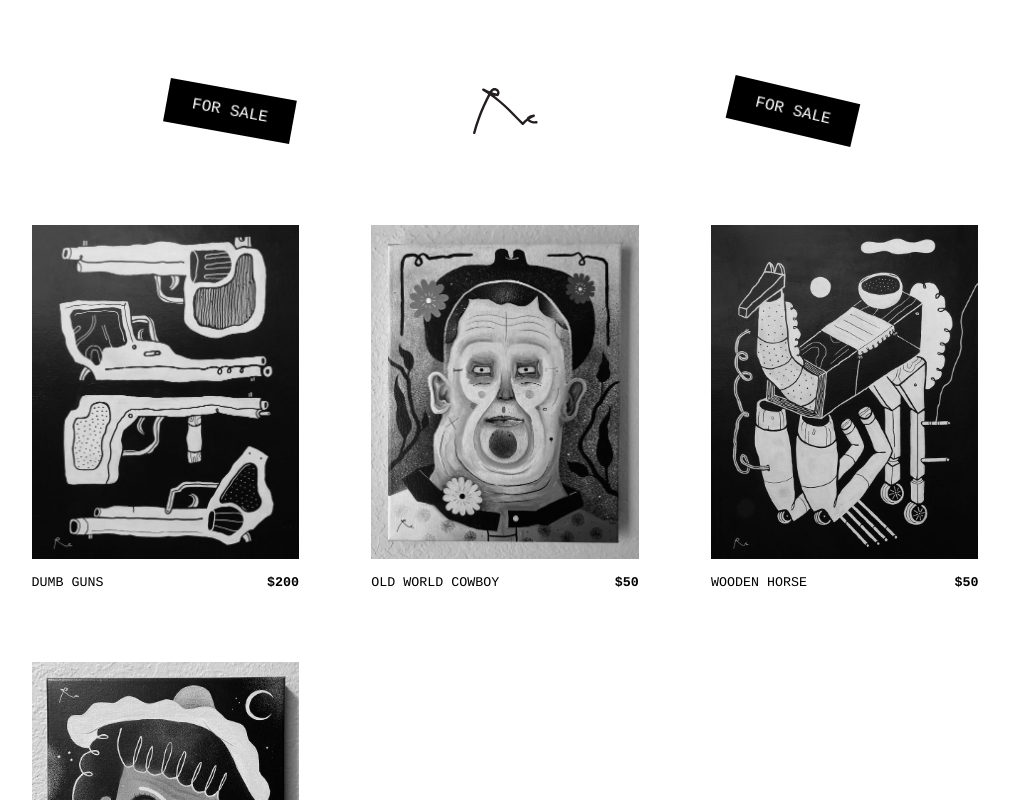
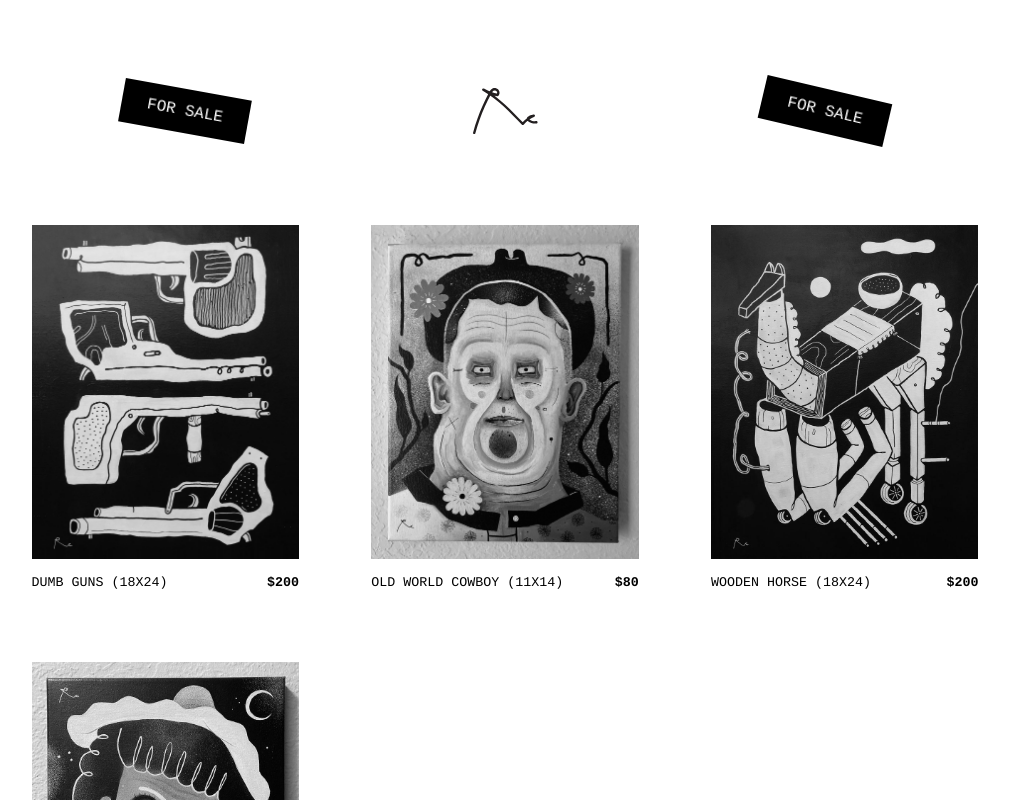
Before and after one commit to rcroxyosox2/robhasapen, a React (Create React App) app: page / in a window 1280 px wide. Shown: the top 800 px of the page, without its empty margins (135-1144 px from the left). Built offline with nearby package versions, Linux system fonts and the light colour scheme.

Commit message:
more stuff

```diff
--- a/src/BTCDetails/index.js
+++ b/src/BTCDetails/index.js
@@ -2,7 +2,6 @@ import styled from 'styled-components';
 import { useState, useEffect, useRef } from 'react';
 import { CSSTransition } from 'react-transition-group';
 import { btcWalletOnCoinBase, contactEmail } from '../constants';
-import { CopyToClipboard } from 'react-copy-to-clipboard';
 import btcAddrImg from '../images/btcaddr.png';
 
 const EmailButtonStyle = styled.button`
@@ -14,6 +13,7 @@ const EmailButtonStyle = styled.button`
 
 export const BTCDetailsStyle = styled.span.attrs({ className: 'BTCDetailsStyle' })`
   display: block;
+  background: ${props => props.theme.colors.white};
   img {
     max-width: 46%;
     margin-bottom: 1em;
@@ -71,17 +71,19 @@ const BTCDetails = ({ title, message: messageFromProps }) => {
   const handleAddressInputlick = (e) => {
     e.stopPropagation();
     e.target.select();
-    setCbValue(e.target.value);
-
-    if (copiedMessageTimout.current) {
+    const prompt = window.prompt('Copy the BTC address below', e.target.value);
+    if (!prompt) {
       return;
     }
+    // if (copiedMessageTimout.current) {
+    //   return;
+    // }
 
-    setCopiedMessageIn(true);
-    copiedMessageTimout.current = setTimeout(() => {
-      setCopiedMessageIn(false);
-      copiedMessageTimout.current = null;
-    }, flagAnimationTime);
+    // setCopiedMessageIn(true);
+    // copiedMessageTimout.current = setTimeout(() => {
+    //   setCopiedMessageIn(false);
+    //   copiedMessageTimout.current = null;
+    // }, flagAnimationTime);
   }
 
   const handleEmailClick = (e) => {
@@ -102,9 +104,7 @@ const BTCDetails = ({ title, message: messageFromProps }) => {
       <CSSTransition in={copiedMessageIn} timeout={flagAnimationTime}>
         <FlagStyle>Copied to clipboard</FlagStyle>
       </CSSTransition>
-      <CopyToClipboard text={cbValue}>
         <BTCAddressInputStyle value={btcWalletOnCoinBase} onClick={handleAddressInputlick} readOnly />
-      </CopyToClipboard>
       <section>
         <img src={btcAddrImg} />
         <aside>
--- a/src/Button/BTCButton/index.js
+++ b/src/Button/BTCButton/index.js
@@ -54,7 +54,7 @@ const BTCButton = ({ price, title }) => {
       <BTCButonStyle onClick={handleClick} opened={buttonOpen} data-message={`Pay with Bitcoin and get a ${btcDiscountPerc}% discount`}>
         <span>
           <img src={btcImg} />
-          <span>B{price} BTC</span>
+          <span>${price} USD</span>
         </span>
         { buttonOpen ? <BTCDetails title={title} /> : null}
       </BTCButonStyle>
--- a/src/DetailView/index.js
+++ b/src/DetailView/index.js
@@ -6,6 +6,7 @@ import { BaseButtonStyle } from '../Button/styles';
 import BTCButton from '../Button/BTCButton';
 import EmailButton from '../Button/EmailButton';
 import InstaButton from '../Button/InstaButton';
+import { btcDiscountPerc } from '../constants';
 
 const DetailViewStyle = styled.div`
   display: flex;
@@ -101,16 +102,18 @@ const DetailView = ({ item: itemFromProps, closeModal }) => {
             <hr />
             <span>{getSizeFromItem(item)}</span>
           </li>
+          { item.media ? (
           <li>
             <span>Media</span>
             <hr />
-            <span>Some kind of media</span>
+            <span>{item.media}</span>
           </li>
+          ): null}
         </ul>
         <nav>
           <h4>Purchase:</h4>
-          <VenmoButton price={100} />
-          <BTCButton price={0.002} title={item.title} />
+          <VenmoButton price={item.price.usd} />
+          <BTCButton price={item.price.usd - (item.price.usd * (btcDiscountPerc * 0.01))} title={item.title} />
         </nav>
         <nav>
           <h4>Contact:</h4>
--- a/src/Footer/index.js
+++ b/src/Footer/index.js
@@ -6,6 +6,7 @@ import gramImg from '../images/gram.svg';
 import mailImg from '../images/mail.svg';
 import venmoImg from '../images/venmo.svg';
 import Container from '../Container';
+import mixins from '../Themes/mixins';
 import BTCDetails, { BTCDetailsStyle } from '../BTCDetails';
 
 import {
@@ -34,10 +35,16 @@ const FooterStyle = styled.footer`
         transform: translateX(-50%);
         border: 1px solid ${props => props.theme.colors.black};
         border-top: none;
+        box-shadow: 0 0 30px ${ props => mixins.rgba(props.theme.colors.black, 0.2) };
+        @media (max-width: 580px) {
+          left: -150%;
+        }
+        @media (max-width: 414px) {
+          left: -280%;
+        }
       }
     }
   }
-
 `;
 
 const IconStyle = styled.span.attrs({ role: 'img' })`
--- a/src/Header/index.js
+++ b/src/Header/index.js
@@ -17,6 +17,7 @@ const HeaderStyle = styled.header`
   align-items: center;
   justify-content: center;
   padding-top: 11vh;
+  position: relative;
   &:before, &:after {
     content: "for sale";
     text-transform: uppercase;
@@ -27,21 +28,21 @@ const HeaderStyle = styled.header`
     animation-fill-mode: both;
   }
   &:before {
-    margin-left: -43vw;
+    left: 20%;
     transform: rotate(-14deg);
     animation: ${anim} 15s infinite ease-in-out;
   }
   &:after {
-    margin-right: -45vw;
+    right: 20%;
     transform: rotate(12deg);
     animation: ${anim} 10s infinite ease-in-out;
   }
   @media (max-width: 580px) {
     &:before {
-      margin-left: -200px;
+      left: 10%;
     }
     &:after {
-      margin-right: -200px;
+      right: 10%;
     }
   }
 `;
--- a/src/ItemList/index.js
+++ b/src/ItemList/index.js
@@ -1,7 +1,7 @@
 import { useState } from 'react';
 import styled from 'styled-components';
 import { useNavigate } from 'react-router-dom';
-import items, { getItemByKey } from '../items';
+import items, { getItemByKey, getSizeFromItem } from '../items';
 import Modal from '../Modal';
 import DetailView from '../DetailView';
 import withIsMobile from '../hoc/withIsMobile';
@@ -73,7 +73,7 @@ const ItemList = ({ isMobile }) => {
         <button key={item.key} onClick={handleClick(item.key)}>
           <img src={item.img} />
           <aside>
-            <h3>{item.title}</h3>
+            <h3>{item.title} ({getSizeFromItem(item)})</h3>
             <data data-type="usd">${item.price.usd}</data>
           </aside>
         </button>
--- a/src/items.js
+++ b/src/items.js
@@ -10,7 +10,6 @@ const items = [
     img: dumbGunsImg,
     price: {
       usd: 200,
-      btc: 0.002,
     },
     size: {
       w: 18,
@@ -24,13 +23,13 @@ const items = [
     title: 'Old World Cowboy',
     img: oldWorldCowboyImg,
     price: {
-      usd: 50,
-      btc: 0.002,
+      usd: 80,
     },
     size: {
-      w: 18,
-      h: 24,
-    }
+      w: 11,
+      h: 14,
+    },
+    media: 'acrylic & spraypaint on canvas',
   },
 
   {
@@ -38,13 +37,13 @@ const items = [
     title: 'Wooden Horse',
     img: woodenHorseImg,
     price: {
-      usd: 50,
-      btc: 0.002,
+      usd: 200,
     },
     size: {
       w: 18,
       h: 24,
-    }
+    },
+    media: 'acrylic on canvas',
   },
 
   {
@@ -52,17 +51,17 @@ const items = [
     title: 'Gray Lady',
     img: grayLadyImg,
     price: {
-      usd: 50,
-      btc: 0.002,
+      usd: 80,
     },
     size: {
-      w: 18,
-      h: 24,
-    }
+      w: 11,
+      h: 14,
+    },
+    media: 'acrylic & spraypaint on canvas',
   }
 ];
 
 const getItemByKey = (key) => items.find((item) => item.key === key);
-const getSizeFromItem = (item) => `${item.size.w}x${item.size.h}in`
+const getSizeFromItem = (item) => `${item.size.w}x${item.size.h}`
 export { getItemByKey, getSizeFromItem };
 export default items;
```
